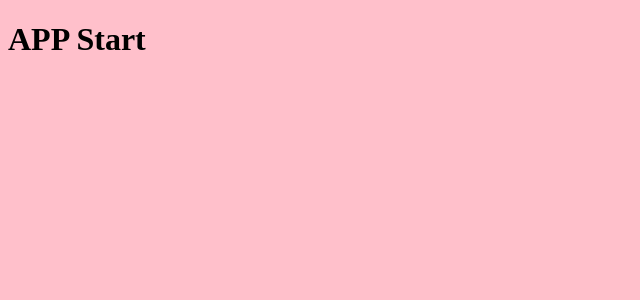
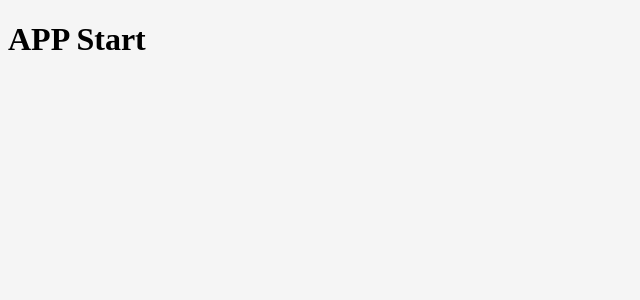
Before and after one commit to sivadass/react-point-of-sale, a React app: page / in a window 1280 px wide. Shown: the top 300 px of the page, without its empty margins (0-640 px from the left). Built offline with nearby package versions, Linux system fonts and the light colour scheme.

Commit message:
Changed body bg

```diff
--- a/src/index.html
+++ b/src/index.html
@@ -5,7 +5,7 @@
   <meta charset="UTF-8">
   <meta name="viewport" content="width=device-width, initial-scale=1.0">
   <meta http-equiv="X-UA-Compatible" content="ie=edge">
-  <title>React POS</title>
+  <title>React Point of Sale</title>
 </head>
 
 <body>
--- a/src/styles/App.scss
+++ b/src/styles/App.scss
@@ -1,3 +1,3 @@
 body {
-  background:pink;
+  background: #f5f5f5;
 }
```
